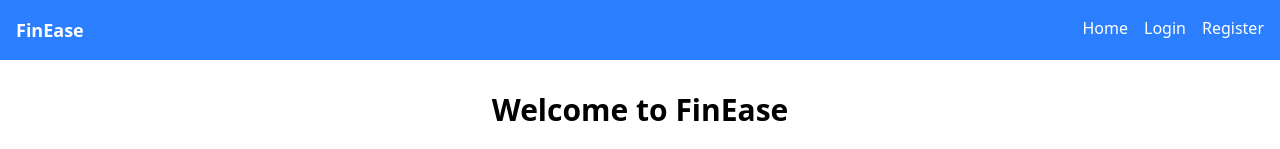
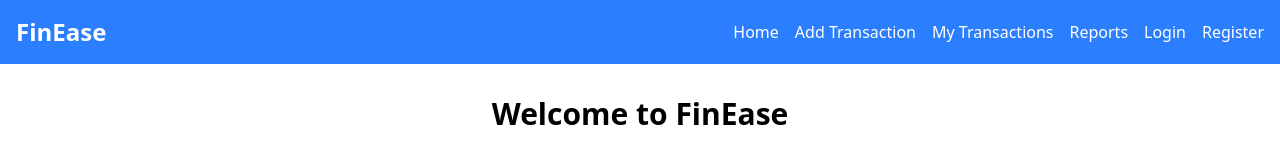
Before and after one commit to SaifUddinBabar/Personal-Expense, a React (Vite) app: page / in a window 1280 px wide. Shown: the top 149 px of the page. Built offline with nearby package versions, Linux system fonts and the light colour scheme.

Commit message:
add navbar

```diff
--- a/src/components/Navbar.jsx
+++ b/src/components/Navbar.jsx
@@ -1,15 +1,37 @@
 import React from "react";
 import { Link } from "react-router-dom";
 
-const Navbar = () => (
-  <nav className="bg-blue-500 p-4 text-white flex justify-between">
-    <Link to="/" className="font-bold text-lg">FinEase</Link>
-    <div className="space-x-4">
-      <Link to="/">Home</Link>
-      <Link to="/login">Login</Link>
-      <Link to="/register">Register</Link>
-    </div>
-  </nav>
-);
+const Navbar = () => {
+  return (
+    <nav className="bg-blue-500 p-4 text-white flex flex-wrap justify-between items-center">
+      {/* Logo */}
+      <Link to="/" className="font-bold text-xl md:text-2xl">
+        FinEase
+      </Link>
+
+      {/* Links */}
+      <div className="space-x-4 flex flex-wrap mt-2 md:mt-0">
+        <Link to="/" className="hover:underline">
+          Home
+        </Link>
+        <Link to="/add-transaction" className="hover:underline">
+          Add Transaction
+        </Link>
+        <Link to="/my-transactions" className="hover:underline">
+          My Transactions
+        </Link>
+        <Link to="/reports" className="hover:underline">
+          Reports
+        </Link>
+        <Link to="/login" className="hover:underline">
+          Login
+        </Link>
+        <Link to="/register" className="hover:underline">
+          Register
+        </Link>
+      </div>
+    </nav>
+  );
+};
 
 export default Navbar;
```
